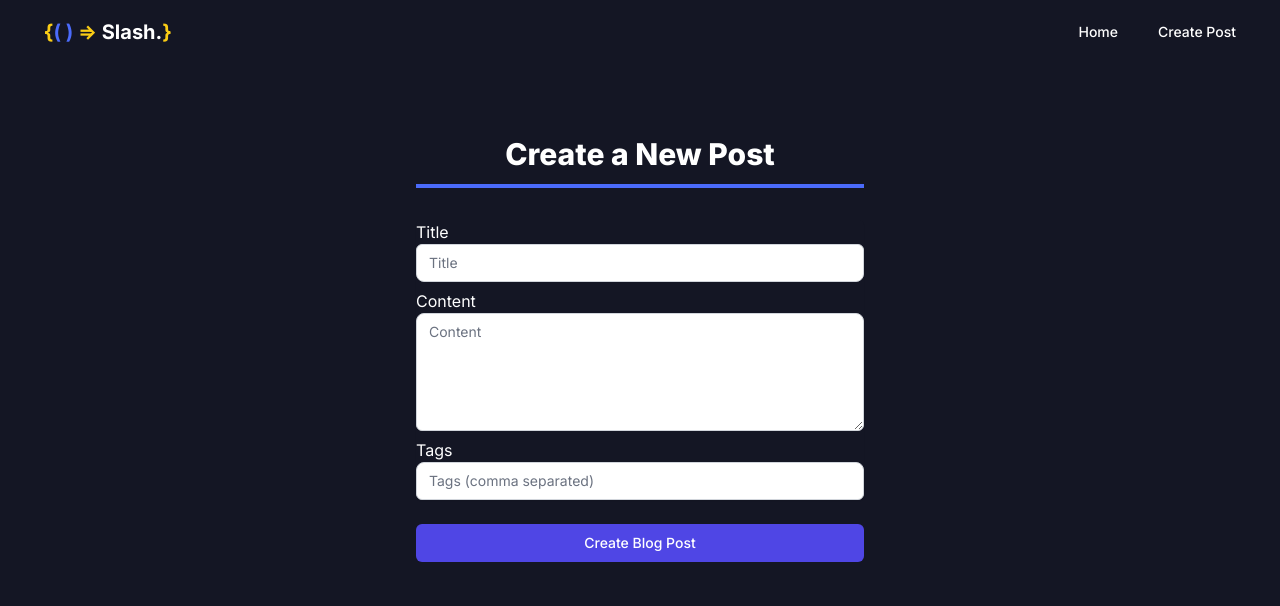
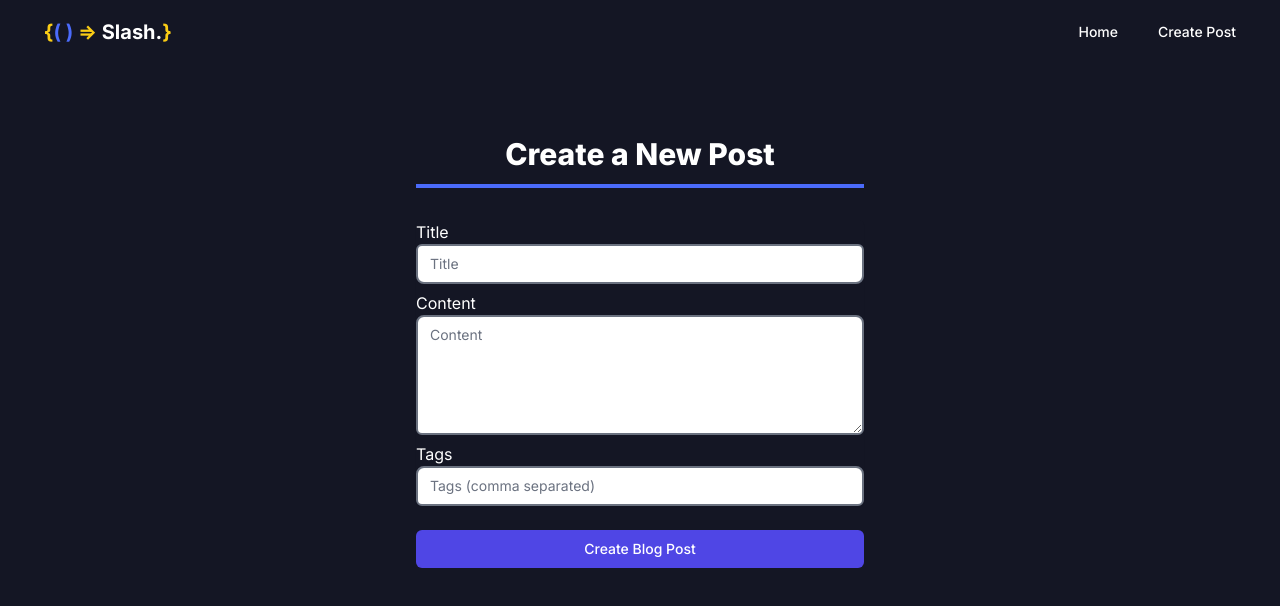
Before and after one commit to Husseinn-Essam/Slash-Frontend-Task, a Next.js app: page /createPost in a window 1280 px wide. Shown: the top 606 px of the page. Built offline with nearby package versions, Linux system fonts and the light colour scheme.

Commit message:
README update , style changes

```diff
--- a/src/app/createPost/page.tsx
+++ b/src/app/createPost/page.tsx
@@ -96,7 +96,7 @@ const CreatePostPage: React.FC = () => {
                 type="text"
                 className={`appearance-none rounded-lg relative block w-full px-3 py-2 border ${
                   errors["title"] ? "border-red-500" : "border-gray-300"
-                } placeholder-gray-500 text-gray-900 rounded-t-md focus:outline-none focus:ring-indigo-500 focus:border-indigo-500 focus:z-10 sm:text-sm`}
+                } placeholder-gray-500 text-gray-900 rounded-t-md focus:outline-none border-2 border-gray-500 focus:ring-indigo-500 focus:border-indigo-500 focus:z-10 sm:text-sm`}
                 placeholder="Title"
                 value={post.title}
                 onChange={handleChange}
@@ -114,7 +114,7 @@ const CreatePostPage: React.FC = () => {
                 name="content"
                 className={`appearance-none rounded-lg relative block w-full px-3 py-2 border ${
                   errors["content"] ? "border-red-500" : "border-gray-300"
-                } placeholder-gray-500 text-gray-900 rounded-b-md focus:outline-none focus:ring-indigo-500 focus:border-indigo-500 focus:z-10 sm:text-sm`}
+                } placeholder-gray-500 text-gray-900 rounded-b-md focus:outline-none border-2 border-gray-500 focus:ring-indigo-500 focus:border-indigo-500 focus:z-10 sm:text-sm`}
                 placeholder="Content"
                 rows={5}
                 value={post.content}
@@ -134,7 +134,7 @@ const CreatePostPage: React.FC = () => {
                 type="text"
                 className={`appearance-none rounded-lg relative block w-full px-3 py-2 border ${
                   errors["tags"] ? "border-red-500" : "border-gray-300"
-                } placeholder-gray-500 text-gray-900 rounded-b-md focus:outline-none focus:ring-indigo-500 focus:border-indigo-500 focus:z-10 sm:text-sm`}
+                } placeholder-gray-500 text-gray-900 rounded-b-md focus:outline-none border-2 border-gray-500 focus:ring-indigo-500 focus:border-indigo-500 focus:z-10 sm:text-sm`}
                 placeholder="Tags (comma separated)"
                 value={post.tags.join(", ")}
                 onChange={handleTagChange}
--- a/src/components/Author.tsx
+++ b/src/components/Author.tsx
@@ -23,7 +23,7 @@ export const Author: React.FC<{ userId: number }> = async ({ userId }) => {
 
   return (
     <>
-      <h1 className="text-xs text-gray-600 font-bold ml-2">
+      <h1 className="text-sm text-gray-500 font-bold ml-2">
         {username.firstName}
       </h1>
     </>
--- a/src/components/BlogMetrics.tsx
+++ b/src/components/BlogMetrics.tsx
@@ -9,11 +9,11 @@ interface BlogMetricsProps {
 const BlogMetrics: React.FC<BlogMetricsProps> = ({ views, reactions }) => {
   return (
     <>
-      <p className="text-xs text-gray-600 font-bold ml-2">{views} Views</p>
-      <p className="text-xs text-gray-600 font-bold ml-2">
+      <p className="text-sm text-gray-500 font-bold ml-2">{views} Views</p>
+      <p className="text-sm text-gray-500 font-bold ml-2">
         {reactions.likes} Likes
       </p>
-      <p className="text-xs text-gray-600 font-bold ml-2">
+      <p className="text-sm text-gray-500 font-bold ml-2">
         {reactions.dislikes} Dislikes
       </p>
     </>
--- a/src/components/Card.tsx
+++ b/src/components/Card.tsx
@@ -52,7 +52,7 @@ const Card: React.FC<CardProps> = ({ blogPost }) => {
             <Author userId={blogPost.userId} />
           </Suspense>
         </div>
-        <p className="text-xs text-gray-600 font-bold ml-2">
+        <p className="text-xs text-gray-500 font-bold ml-2">
           {blogPost.views} Views
         </p>
       </div>
```
Also changed, not shown: 1 other file (tests, documents, lock files or other folders).
